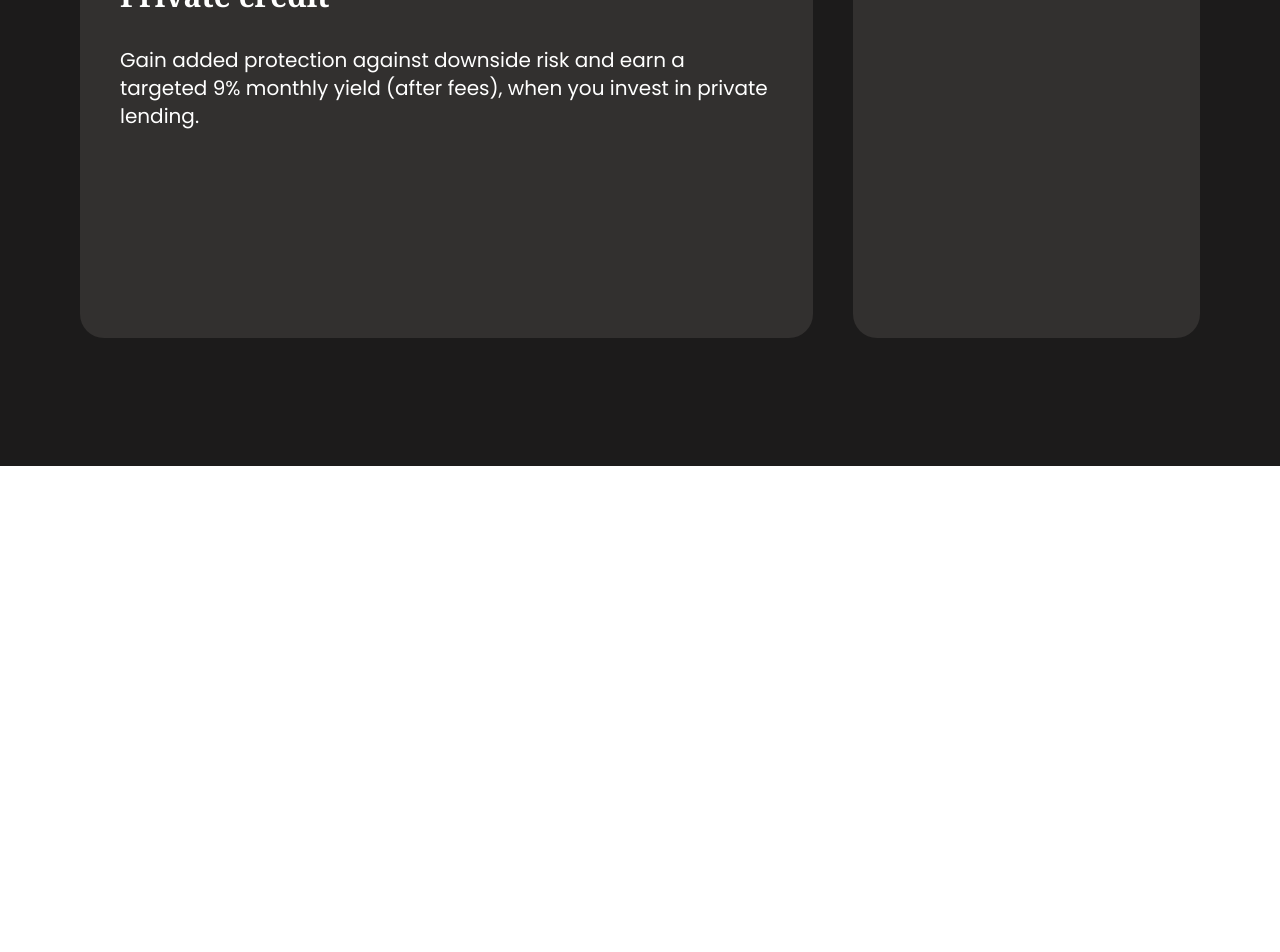
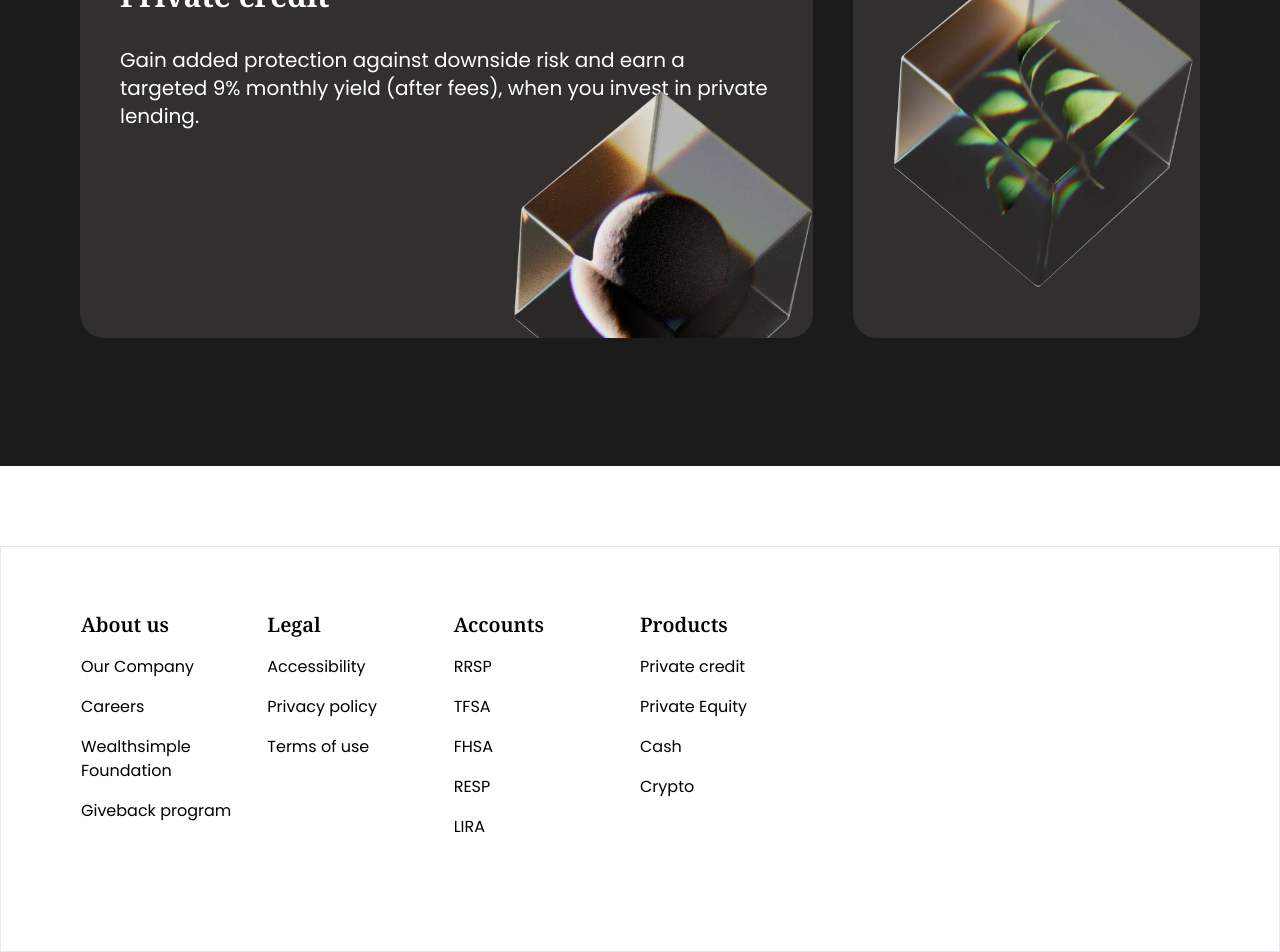
Before and after one commit to ifeanyi21/roboadvisor-client, a React (Create React App) app: page / in a window 1280 px wide. Shown: the part 3019-3971 px from the top of the page. Before the commit the page ends 3485 px from the top, so only its background shows below. Built offline with nearby package versions, Linux system fonts and the light colour scheme.

Commit message:
add footer links

```diff
--- a/public/index.html
+++ b/public/index.html
@@ -24,7 +24,7 @@
       work correctly both with client-side routing and a non-root public URL.
       Learn how to configure a non-root public URL by running `npm run build`.
     -->
-    <title>React App</title>
+    <title>RoboAdvisor</title>
   </head>
   <body>
     <noscript>You need to enable JavaScript to run this app.</noscript>
--- /dev/null
+++ b/src/components/layout/Footer.js
@@ -0,0 +1,55 @@
+import FooterLinks from "./Footerlinks";
+
+const Footer = () => {
+  const footerlinks = [
+    {
+      aboutus: [
+        "Our Company",
+        "Careers",
+        "Wealthsimple Foundation",
+        "Giveback program",
+      ],
+    },
+    {
+      legal: ["Accessibility", "Privacy policy", "Terms of use"],
+    },
+    {
+      accounts: ["RRSP", "TFSA", "FHSA", "RESP", "LIRA"],
+    },
+    {
+      products: ["Private credit", "Private Equity", "Cash", "Crypto"],
+    },
+  ];
+  return (
+    <div className="border border-t md:px-20 mt-20 py-16">
+      <div className="grid lg:grid-cols-6 md:grid-cols-4">
+        <div className="mb-8">
+          <div className="mb-4">
+            <h5 className="text-xl font-semibold">About us</h5>
+          </div>
+          <FooterLinks links={footerlinks[0].aboutus} />
+        </div>
+        <div className="mb-8">
+          <div className="mb-4">
+            <h5 className="text-xl font-semibold">Legal</h5>
+          </div>
+          <FooterLinks links={footerlinks[1].legal} />
+        </div>
+        <div className="mb-8">
+          <div className="mb-4">
+            <h5 className="text-xl font-semibold">Accounts</h5>
+          </div>
+          <FooterLinks links={footerlinks[2].accounts} />
+        </div>
+        <div className="mb-8">
+          <div className="mb-4">
+            <h5 className="text-xl font-semibold">Products</h5>
+          </div>
+          <FooterLinks links={footerlinks[3].products} />
+        </div>
+      </div>
+    </div>
+  );
+};
+
+export default Footer;
--- /dev/null
+++ b/src/components/layout/Footerlinks.js
@@ -0,0 +1,17 @@
+const FooterLinks = ({ links }) => {
+  return (
+    <div>
+      <ul>
+        {links.map((item) => {
+          return (
+            <div key={item} className="mb-4">
+              {item}
+            </div>
+          );
+        })}
+      </ul>
+    </div>
+  );
+};
+
+export default FooterLinks;
--- a/src/components/layout/Layout.js
+++ b/src/components/layout/Layout.js
@@ -1,11 +1,13 @@
 import React from "react";
 import Header from "./Header";
+import Footer from "./Footer";
 
 const Layout = ({ children }) => {
   return (
     <div>
       <Header />
       <div>{children}</div>
+      <Footer/>
     </div>
   );
 };
--- a/src/pages/Home.js
+++ b/src/pages/Home.js
@@ -42,7 +42,7 @@ const Home = () => {
             />
           </div>
           <div className="w-full bg-slate-900 rounded-xl">
-            <video className="rounded-md" muted autoPlay loop controls={false}>
+            <video className="rounded-md md:h-full h-[300px]" muted autoPlay loop controls={false}>
               <source src={Video} />
             </video>
           </div>
@@ -114,21 +114,27 @@ const Home = () => {
                   reserved for industry insiders and the ultra-wealthy.
                 </p>
               </div>
-              <div className="bg-[#32302F] p-10 rounded-3xl h-[400px]">
+              <div className="bg-[#32302F] overflow-hidden relative p-10 rounded-3xl h-[400px]">
                 <h4 className="text-3xl font-bold">Private credit</h4>
                 <div className="mt-8 text-xl">
                   Gain added protection against downside risk and earn a
                   targeted 9% monthly yield (after fees), when you invest in
                   private lending.
                 </div>
+                <div className="absolute -bottom-[100px] w-[300px] right-0">
+                  <img className="w-[300px]" src={require('../components/assests/images/alts-private-credit-cube.webp')} alt="private equity cube"/>
+                </div>
               </div>
             </div>
-            <div className="bg-[#32302F] p-10 rounded-3xl">
+            <div className="bg-[#32302F] overflow-hidden relative p-10 rounded-3xl">
               <h4 className="text-3xl font-bold">Private equity</h4>
               <div className="mt-8 text-xl">
                 Invest in privately held companies, and you’ll have the
                 potential to outperform the stock market.
               </div>
+              <div className="absolute bottom-[50px] w-[300px]">
+                  <img className="w-[300px]" src={require('../components/assests/images/alts-private-equity-cube.webp')} alt="private equity cube"/>
+                </div>
             </div>
           </div>
         </div>
```
Also changed, not shown: src/components/assests/images/alts-private-credit-cube.webp (added), src/components/assests/images/alts-private-equity-cube.webp (added).
